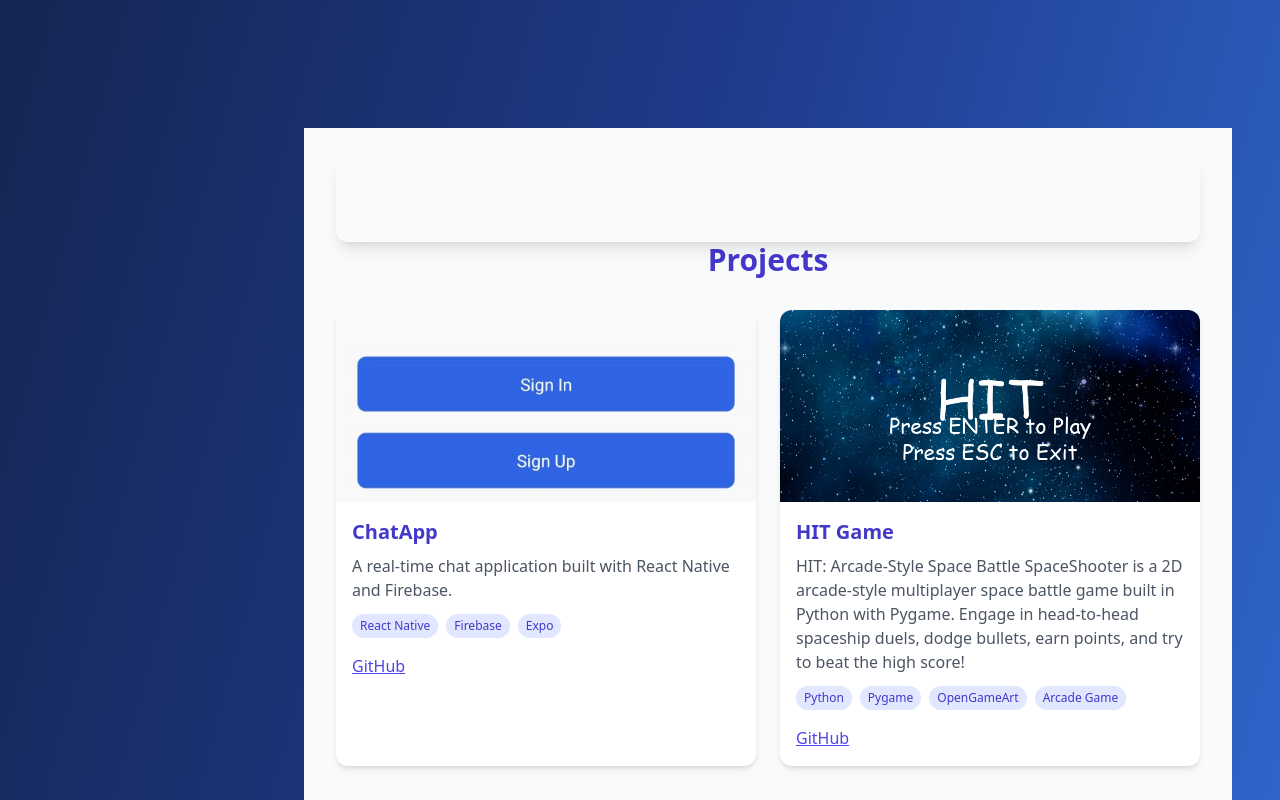
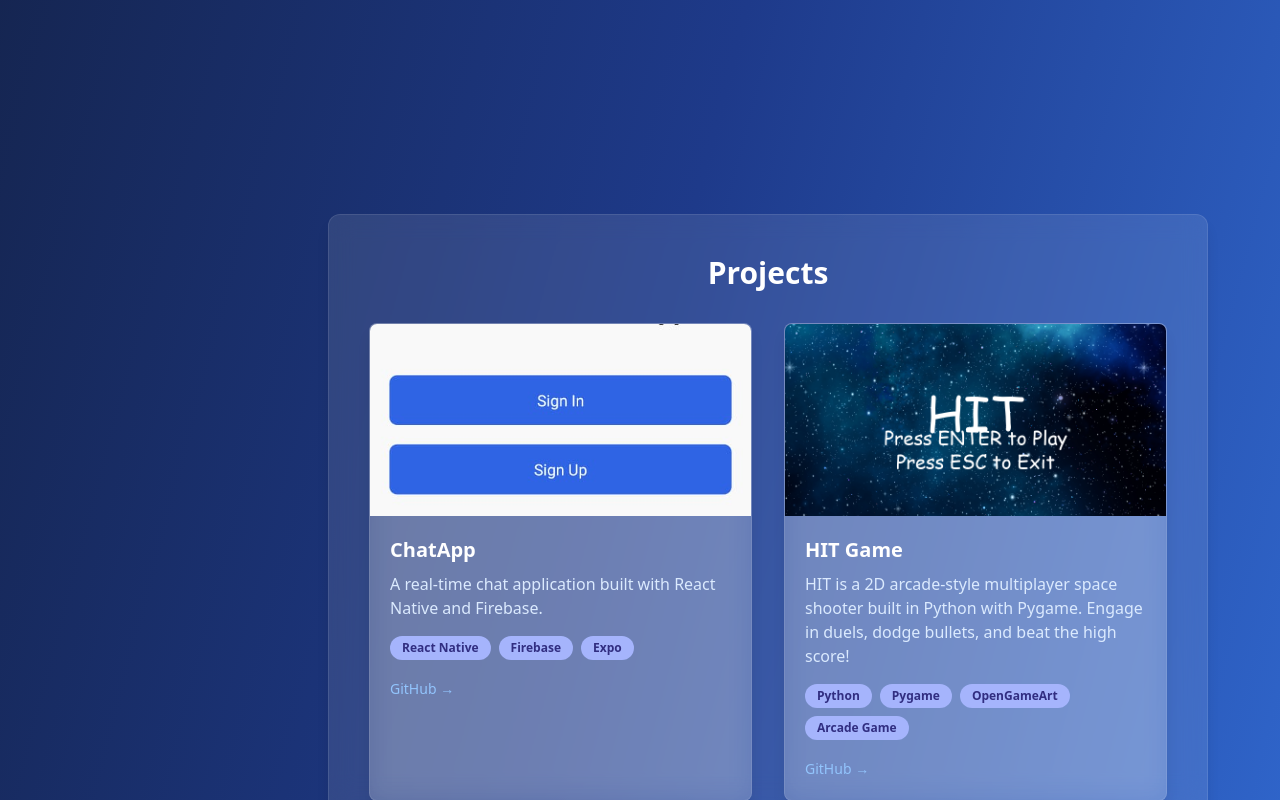
Before and after one commit to ArifRabbani111/my-portfolio, a React (Create React App) app: page / in a window 1280 px wide. Shown: the part 2000-2800 px from the top of the page. Built offline with nearby package versions, Linux system fonts and the light colour scheme.

Commit message:
changes in about and certification and projects section , make them polished

```diff
--- a/src/App.css
+++ b/src/App.css
@@ -36,3 +36,6 @@
     transform: rotate(360deg);
   }
 }
+.clip-teardrop {
+  clip-path: path("M 50 0 C 78 0, 100 25, 100 60 C 100 90, 75 100, 50 100 C 25 100, 0 90, 0 60 C 0 25, 22 0, 50 0 Z");
+}
--- a/src/components/Sidebar.jsx
+++ b/src/components/Sidebar.jsx
@@ -28,7 +28,7 @@ export default function Sidebar() {
 
       </div>
 
-      <img src="/inside.jpg" alt="Arif" className="w-32 h-32 rounded-full mb-4 border-4 border-white" />
+      <img src="/profile.jpg" alt="Arif" className="w-32 h-32 rounded-full mb-4 border-4 border-white" />
       <h2 className="text-2xl font-semibold">Arif Rabbani</h2>
       <p className="text-sm text-indigo-100 text-center mb-6">Software Engineer</p>
 
--- a/src/pages/About.jsx
+++ b/src/pages/About.jsx
@@ -7,10 +7,11 @@ export default function About() {
       >
         {/* Image */}
         <img
-          src="/profile.jpg"
-          alt="Arif Rabbani"
-          className="w-48 h-48 rounded-full object-cover border-4 border-white shadow-md"
+         src="/inside.jpg"
+         alt="Arif Rabbani"
+         className="w-40 h-40 object-cover clip-teardrop border-4 border-white shadow-lg"
         />
+
 
         {/* Text Content */}
         <div className="text-white">
--- a/src/pages/Certifications.jsx
+++ b/src/pages/Certifications.jsx
@@ -1,39 +1,41 @@
-import achievements from "../data/achievements";
+export default function Achievements() {
+  const achievements = [
+    {
+      title: "Programming Hero Certification",
+      image: "/assets/certifications/cert1.png",
+    },
+    {
+      title: "Meta Front-End Developer",
+      image: "/assets/certifications/cert2.png",
+    },
+    {
+      title: "React Course Certificate",
+      image: "/assets/certifications/cert3.png",
+    },
+    // Add more as needed
+  ];
 
-export default function Certifications() {
   return (
-    <section id="certifications" className="min-h-screen bg-gray-50 p-8">
+    <section id="certifications" className="min-h-screen px-6 py-10 flex items-center justify-center">
       <div
-        className="bg-white/10 backdrop-blur-md p-10 rounded-xl shadow-lg border border-white/10 w-full max-w-5xl text-center"
+        className="bg-white/10 backdrop-blur-md p-10 rounded-xl shadow-lg border border-white/10 max-w-6xl w-full"
         data-aos="fade-up"
-      ></div>
-      <h2 className="text-3xl font-bold text-indigo-700 mb-10 text-center">
-        Achievements & Certifications
-      </h2>
+      >
+        <h2 className="text-3xl font-bold text-white mb-8 text-center">Achievements & Certifications</h2>
 
-      <div className="grid md:grid-cols-2 lg:grid-cols-3 gap-6 max-w-6xl mx-auto">
+        <div className="grid gap-6 grid-cols-1 sm:grid-cols-2 md:grid-cols-3">
           {achievements.map((item, index) => (
             <div
               key={index}
-            className="bg-white border border-gray-200 rounded-xl p-6 shadow hover:shadow-lg transition"
+              className="bg-white/20 backdrop-blur-sm border border-white/10 rounded-lg overflow-hidden shadow-md hover:shadow-lg transition"
             >
-            <h3 className="text-xl font-semibold text-indigo-700 mb-2">
-              {item.title}
-            </h3>
-            <p className="text-gray-600 text-sm mb-2">{item.description}</p>
-            <p className="text-gray-400 text-xs mb-4">{item.date}</p>
-            {item.link && (
-              <a
-                href={item.link}
-                target="_blank"
-                rel="noopener noreferrer"
-                className="text-indigo-600 underline text-sm"
-              >
-                View Certificate
-              </a>
-            )}
+              <img src={item.image} alt={item.title} className="w-full h-48 object-cover" />
+              <div className="p-4 text-white">
+                <h3 className="font-semibold text-lg">{item.title}</h3>
+              </div>
             </div>
           ))}
+        </div>
       </div>
     </section>
   );
--- a/src/pages/Projects.jsx
+++ b/src/pages/Projects.jsx
@@ -1,32 +1,66 @@
-import projects from "../data/Projects";
+export default function Projects() {
+  const projects = [
+    {
+      title: "ChatApp",
+      description: "A real-time chat application built with React Native and Firebase.",
+      image: "2.jpg", // Optional thumbnail
+      stack: ["React Native", "Firebase", "Expo"],
+      link: "https://github.com/thebackbencher666/ChatApp",
+    },
+    {
+      title: "HIT Game",
+      description:
+        "HIT is a 2D arcade-style multiplayer space shooter built in Python with Pygame. Engage in duels, dodge bullets, and beat the high score!",
+      image: "HIT.png",
+      stack: ["Python", "Pygame", "OpenGameArt", "Arcade Game"],
+      link: "https://github.com/thebackbencher666/HIT",
+    },
+    // Add more as needed
+  ];
 
-export default function Projects() {
   return (
-    <section  id="projects" className="p-8 min-h-screen bg-gray-50">
-      <div
-        className="bg-white/10 backdrop-blur-md p-10 rounded-xl shadow-lg border border-white/10 w-full max-w-5xl text-center"
-        data-aos="fade-up"
-      ></div>
-      <h2 className="text-3xl font-bold text-indigo-700 mb-8 text-center">Projects</h2>
-      <div className="grid grid-cols-1 md:grid-cols-2 gap-6">
-        {projects.map(project => (
-          <div key={project.id} className="bg-white shadow-md rounded-xl overflow-hidden hover:shadow-xl transition duration-300">
-            <img src={project.image} alt={project.title} className="w-full h-48 object-cover" />
-            <div className="p-4">
-              <h3 className="text-xl font-semibold text-indigo-700">{project.title}</h3>
-              <p className="text-gray-600 mt-2">{project.description}</p>
-              <div className="flex flex-wrap gap-2 mt-3">
-                {project.tech.map(tech => (
-                  <span key={tech} className="bg-indigo-100 text-indigo-700 px-2 py-1 rounded-full text-xs">{tech}</span>
-                ))}
-              </div>
-              <div className="mt-4 space-x-4">
-                <a href={project.github} target="_blank" className="text-indigo-600 underline">GitHub</a>
-                {project.live && <a href={project.live} target="_blank" className="text-indigo-600 underline">Live Demo</a>}
+    <section id="projects" className="min-h-screen px-6 py-10 flex items-center justify-center">
+      <div className="bg-white/10 backdrop-blur-md p-10 rounded-xl shadow-lg border border-white/10 max-w-6xl w-full">
+        <h2 className="text-3xl font-bold text-white mb-8 text-center">Projects</h2>
+
+        <div className="grid gap-8 grid-cols-1 md:grid-cols-2">
+          {projects.map((project, index) => (
+            <div
+              key={index}
+              className="bg-white/20 backdrop-blur-md rounded-lg shadow-lg overflow-hidden hover:shadow-2xl transition border border-white/10"
+            >
+              {project.image && (
+                <img
+                  src={project.image}
+                  alt={project.title}
+                  className="w-full h-48 object-cover"
+                />
+              )}
+              <div className="p-5 text-white">
+                <h3 className="text-xl font-semibold mb-2">{project.title}</h3>
+                <p className="text-blue-100 mb-4">{project.description}</p>
+                <div className="flex flex-wrap gap-2 mb-4">
+                  {project.stack.map((tech, i) => (
+                    <span
+                      key={i}
+                      className="bg-indigo-300 text-indigo-900 text-xs font-semibold px-3 py-1 rounded-full"
+                    >
+                      {tech}
+                    </span>
+                  ))}
+                </div>
+                <a
+                  href={project.link}
+                  target="_blank"
+                  rel="noopener noreferrer"
+                  className="text-sm font-medium text-blue-300 hover:underline"
+                >
+                  GitHub →
+                </a>
               </div>
             </div>
-          </div>
-        ))}
+          ))}
+        </div>
       </div>
     </section>
   );
```
Also changed, not shown: src/App.jsx (renamed from src/App.js). Lines whose indentation alone changed are shown as unchanged.
